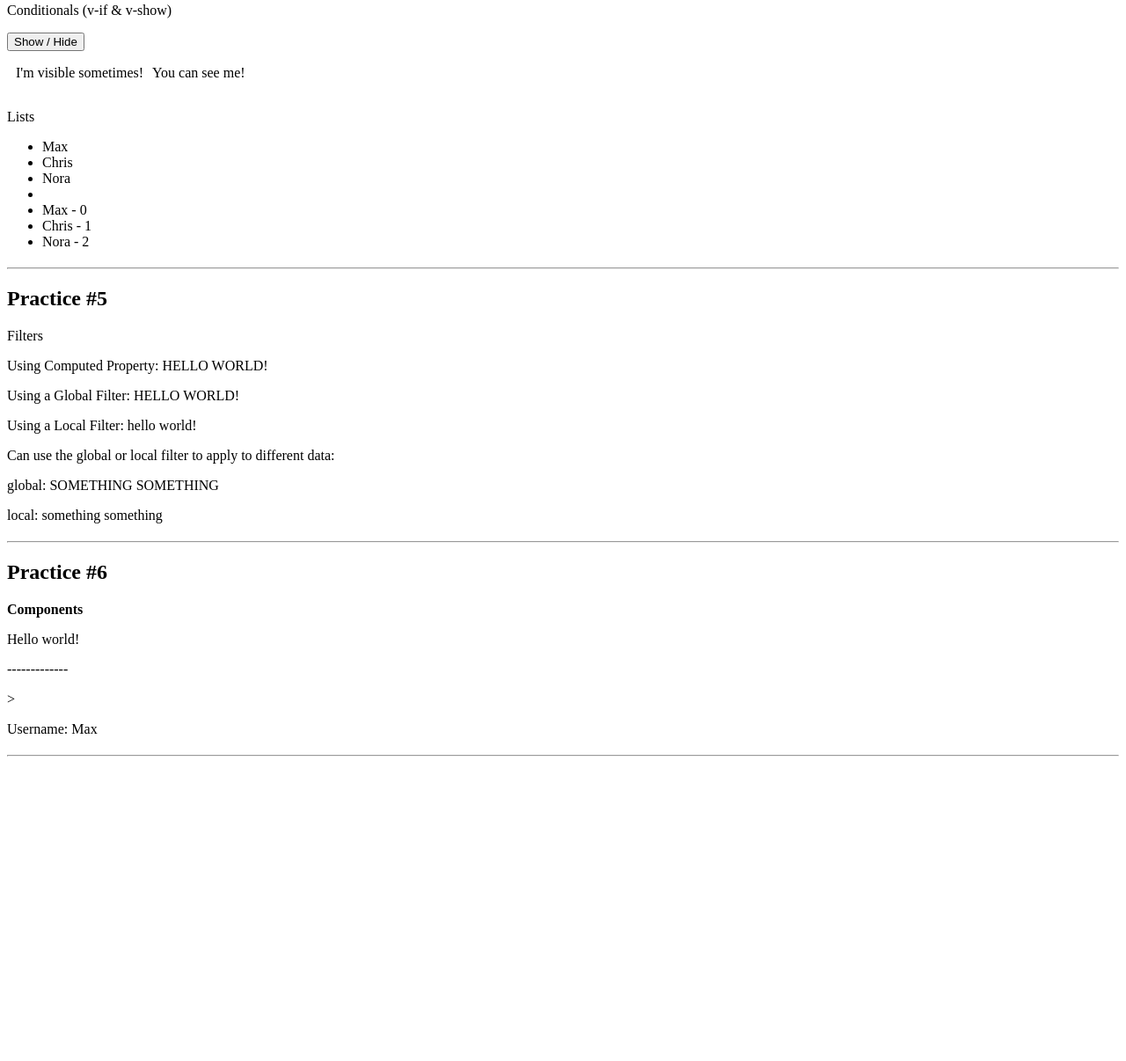
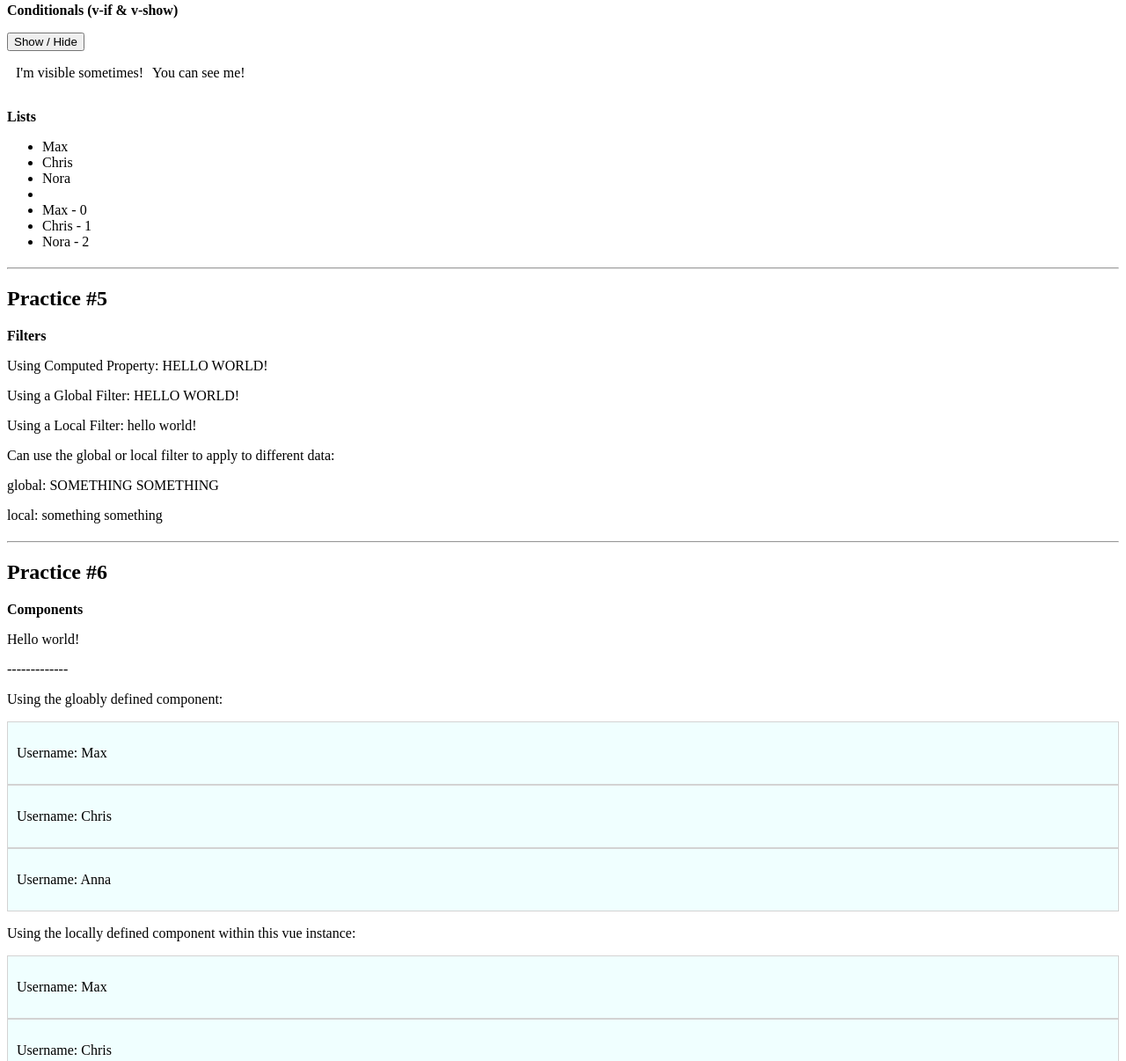
Before and after one commit to ca-collins/LearningVue, a plain HTML site: page index.html in a window 1280 px wide. Shown: the part 638-1844 px from the top of the page at 88% size. Before the commit the page ends 1518 px from the top, so only its background shows below. Drawn offline with nearby package versions, Linux system fonts and the light colour scheme.

Commit message:
learned components

```diff
--- a/index.html
+++ b/index.html
@@ -18,7 +18,7 @@
             including any methods / properties from the vue instance. -->
         <div>
             <h2>Practice #1</h2>
-            <p>Basics of data and methods property of Vue Object and event listeners</p>
+            <p class="topic">Basics of data and methods property of Vue Object and event listeners</p>
             <button v-on:click="changeTitle">Change Title</button>
             <h3 style="display: inline-block; margin: 1rem;">{{ title }}</h3>
         </div>
@@ -29,7 +29,7 @@
     <div id="app2">
         <div>
             <h2>Practice #2</h2>
-            <p>Binding HTML Attributes</p>
+            <p class="topic">Binding HTML Attributes</p>
             <!-- Whenever any event is fired a default object passed to the
                  event listener. The default object/data recieved (in the case
                  of input and other events) has a 'target' attribute (i.e.,
@@ -54,7 +54,7 @@
     <div id="app3">
         <div>
             <h2>Practice #3</h2>
-            <p>Computed Properties</p>
+            <p class="topic">Computed Properties</p>
             <!-- a computed property is a goode idea to use when you have one property that dependes on another one -->
             <button v-on:click="increment">Increment</button>
             <div style="display: flex; align-items: center;">
@@ -69,14 +69,14 @@
     <div id="app4">
         <div>
             <h2>Practice #4</h2>
-            <p>Conditionals (v-if & v-show)</p>
+            <p class="topic">Conditionals (v-if & v-show)</p>
             <button v-on:click="show = !show">Show / Hide</button>
             <div style="display: flex; align-items: center;">
                 <p style="margin-left: 10px;" v-if="show">I'm visible sometimes!</p> <!-- v-if is used to conditionally render a block. The block will only be rendered if the directive’s expression returns a truthy value -->
                 <p style="margin-left: 10px;" v-else>Am I visible?</p>  <!-- v-else can be placed on an adjacent element as long as it is the same type (e.g., <p></p>) -->
                 <p style="margin-left: 10px;" v-show="show">You can see me!</p>  <!-- v-show works like v-if except it changes display to none if truthy and does not completely remove the elem from the dom -->
             </div>
-            <p>Lists</p>
+            <p class="topic">Lists</p>
             <ul> <!-- v-for allows you to loop through an object/array to display multiple elements (in this case li's). person here can anything, persons refers to the object in the Vue el data -->
                 <li v-for="person in persons">{{ person.name }}</li>
                 <li> </li>
@@ -91,7 +91,7 @@
     <div id="app5">
         <div>
             <h2>Practice #5</h2>
-            <p>Filters</p>
+            <p class="topic">Filters</p>
             <div>
                 <p>Using Computed Property: {{ theTitle }}</p>
                 <p>Using a Global Filter: {{ title | uppercase }}</p>
@@ -111,20 +111,14 @@
             <p class="topic">Components</p>
             <div>
                 <p>{{ title }}</p>
-                <p>-------------</p>>
-                <div>
-                    <p>Username: {{ username }}</p>
-                </div>
+                <p>-------------</p>
+                <p>Using the gloably defined component:</p>
+                <app-user-global></app-user-global> <!-- the tag name matches the defined name of the gloabl component. Can be used anywhere. -->
+                <p>Using the locally defined component within this vue instance:</p>
+                <app-user-local></app-user-local> <!-- the tag name matches the defined name of the property within the components property of the vue instance. Can only be used in this vue instance. -->
             </div>
         </div>
     </div>
-
-    <hr>
-
-
-
-
-
 
 
     <!-- Development Vue CDN -->
--- a/index.js
+++ b/index.js
@@ -97,10 +97,49 @@ new Vue({
 // =========================
 // PRACTICE #6  -  COMPONENTS
 // =========================
+// this creates a global component usable in any view instance application-wide.
+// the first arg can be defined by you having a unique prefix and dash. This is a
+// convention to ensure you are not selecting an existing html element (e.g., div, p, etc.).
+// The second arg is an object. This object is exactly like the object you pass in
+// a vue instance except the data property is no longer an object but a function
+// that returns an object.
+Vue.component('app-user-global', {
+    data: function() {
+        return {
+            users: [{
+                username: 'Max'
+            }, {
+                username: 'Chris'
+            }, {
+                username: 'Anna'
+            }]
+        };
+    },
+    template: '<div><div class="user" v-for="user in users"><p>Username: {{ user.username }}</p></div></div>'
+    // You can use template literals in ES6 to support multi-line strings (the backticks).
+    // You can only have one root element in a template. If you have multiple or multiple
+    // as a result of a for loop, like here, wrap in a div).
+});
+
 new Vue({
-    el: '#app6',
+    el: '#app6',  // we could use the template property here instead of this. This essentially fetches the template from the dom, based on where the id is used
     data: {
         title: 'Hello world!',
-        username: 'Max'
+    },
+    components: {
+        'app-user-local': {
+            data: function() {
+                return {
+                    users: [{
+                        username: 'Max'
+                    }, {
+                        username: 'Chris'
+                    }, {
+                        username: 'Anna'
+                    }]
+                };
+            },
+            template: '<div><div class="user" v-for="user in users"><p>Username: {{ user.username }}</p></div></div>'
+        }
     }
 });
--- a/main.css
+++ b/main.css
@@ -12,3 +12,9 @@ hr {
 .topic {
     font-weight: bold;
 }
+
+.user {
+    border: 1px solid lightgray;
+    background-color: azure;
+    padding: 10px;
+}
```
